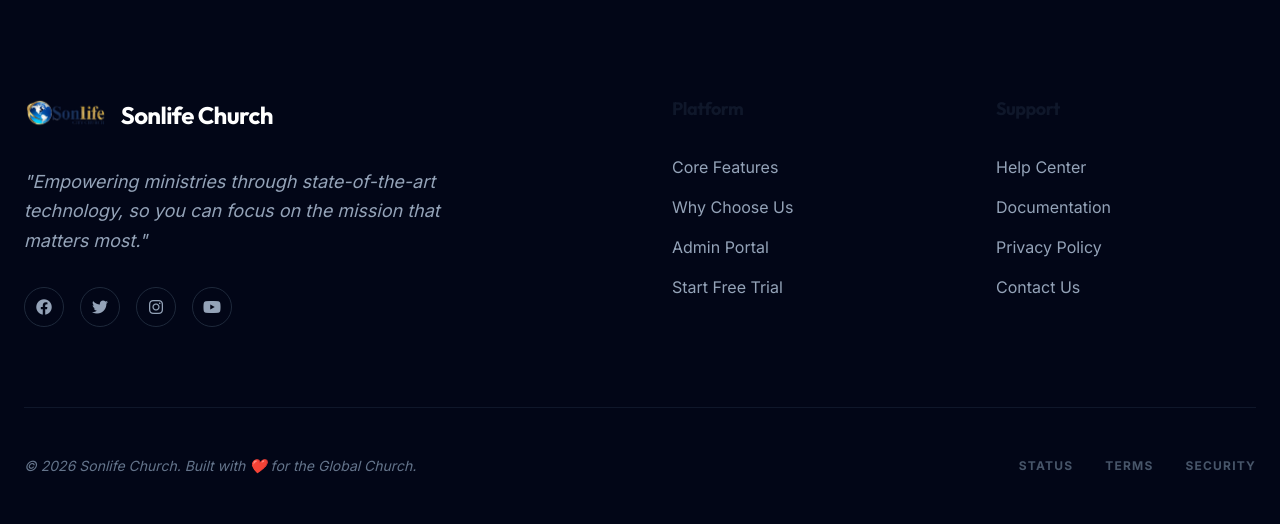
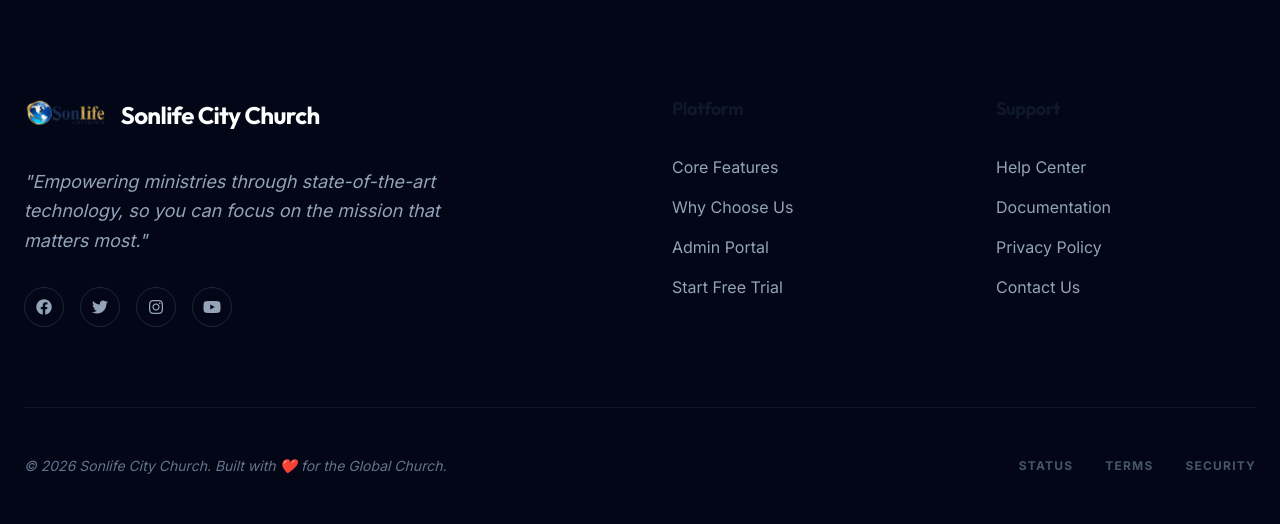
Before and after one commit to CAN-Aidoo/church-cms, a Laravel app: page / in a window 1280 px wide. Shown: the part 3517-4041 px from the top of the page. Run offline with Laravel 10, Linux system fonts and the light colour scheme; style sheets or scripts are compiled from the project's sources; settings files or empty folders that the repository lacks are supplied.

Commit message:
fix: Rename from Sonlife Church to Sonlife City Church
Updated all references across:
- .env.production.example
- CLAUDE.md
- Dockerfile
- docs/deployment/DEPLOYMENT_GUIDE.md
- render.yaml
- resources/views/auth/login.blade.php
- resources/views/auth/register.blade.php
- resources/views/components/sidebar.blade.php
- resources/views/welcome.blade.php

Co-Authored-By: Claude Opus 4.5 <noreply@anthropic.com>

```diff
--- a/render.yaml
+++ b/render.yaml
@@ -6,7 +6,7 @@ services:
     healthCheckPath: /
     envVars:
       - key: APP_NAME
-        value: "Sonlife Church CMS"
+        value: "Sonlife City Church CMS"
       - key: APP_ENV
         value: production
       - key: APP_DEBUG
@@ -65,7 +65,7 @@ services:
       - key: MAIL_FROM_ADDRESS
         sync: false
       - key: MAIL_FROM_NAME
-        value: "Sonlife Church"
+        value: "Sonlife City Church"
       # Church Configuration
       - key: CHURCH_NAME
         value: "Sonlife City Church"
--- a/resources/views/auth/login.blade.php
+++ b/resources/views/auth/login.blade.php
@@ -24,7 +24,7 @@
             <div class="flex justify-center mb-8">
                 <div class="w-20 h-20 bg-white rounded-2xl shadow-lg flex items-center justify-center">
                     <img src="{{ asset('images/sonlife-logo.png') }}"
-                         alt="Sonlife Church"
+                         alt="Sonlife City Church"
                          class="h-16 w-auto">
                 </div>
             </div>
--- a/resources/views/auth/register.blade.php
+++ b/resources/views/auth/register.blade.php
@@ -14,11 +14,11 @@
             <div class="text-center">
                 <div class="mx-auto h-20 w-20 rounded-2xl bg-white shadow-lg flex items-center justify-center">
                     <img src="{{ asset('images/sonlife-logo.png') }}"
-                         alt="Sonlife Church"
+                         alt="Sonlife City Church"
                          class="h-16 w-auto">
                 </div>
                 <h2 class="mt-6 text-3xl font-bold text-gradient-blue-gold">
-                    Sonlife Church
+                    Sonlife City Church
                 </h2>
                 <p class="mt-2 text-sm text-gray-600">
                     Create your account
--- a/resources/views/components/sidebar.blade.php
+++ b/resources/views/components/sidebar.blade.php
@@ -20,7 +20,7 @@
     <!-- Logo -->
     <div class="flex items-center justify-center mt-8 mb-8">
         <img src="{{ asset('images/sonlife-logo.png') }}"
-             alt="Sonlife Church"
+             alt="Sonlife City Church"
              class="h-12 w-auto">
     </div>
 
--- a/resources/views/welcome.blade.php
+++ b/resources/views/welcome.blade.php
@@ -4,9 +4,9 @@
     <meta charset="UTF-8">
     <meta name="viewport" content="width=device-width, initial-scale=1.0">
     <meta name="csrf-token" content="{{ csrf_token() }}">
-    <meta name="description" content="Sonlife Church - Empowering Ministry Through Technology. Comprehensive church management platform for member management, attendance tracking, financial management, and more. Built specifically for modern ministries.">
+    <meta name="description" content="Sonlife City Church - Empowering Ministry Through Technology. Comprehensive church management platform for member management, attendance tracking, financial management, and more. Built specifically for modern ministries.">
 
-    <title>Sonlife Church - Empowering Ministry Through Technology</title>
+    <title>Sonlife City Church - Empowering Ministry Through Technology</title>
 
     <!-- Fonts -->
     <link rel="preconnect" href="https://fonts.googleapis.com">
@@ -34,9 +34,9 @@
             <div class="glass rounded-2xl px-6 py-4 flex justify-between items-center shadow-soft">
                 <a href="/" class="flex items-center gap-3 group">
                     <img src="{{ asset('images/sonlife-logo.png') }}"
-                         alt="Sonlife Church"
+                         alt="Sonlife City Church"
                          class="h-10 w-auto group-hover:scale-110 transition-transform duration-300">
-                    <span class="text-2xl font-heading font-black tracking-tight text-slate-800">Sonlife Church</span>
+                    <span class="text-2xl font-heading font-black tracking-tight text-slate-800">Sonlife City Church</span>
                 </a>
 
                 <!-- Desktop Links -->
@@ -97,7 +97,7 @@
                         Through <span class="text-gradient-premium">Technology</span>
                     </h1>
                     <p class="text-lg md:text-xl text-slate-600 leading-relaxed mb-10 max-w-xl">
-                        Sonlife Church is your complete management solution designed to help you focus on what matters most—building community and spreading faith. Streamline operations with intuitive tools.
+                        Sonlife City Church is your complete management solution designed to help you focus on what matters most—building community and spreading faith. Streamline operations with intuitive tools.
                     </p>
                     <div class="flex flex-col sm:flex-row gap-4">
                         <a href="{{ route('register') }}" class="btn btn-primary px-8 py-4 text-lg">
@@ -258,7 +258,7 @@
     <section id="benefits" class="py-24 bg-slate-50">
         <div class="container mx-auto px-6">
             <div class="max-w-3xl mx-auto text-center mb-20">
-                <span class="badge badge-warning px-4 py-2 mb-6">Why {{ config('app.name', 'Sonlife Church') }}</span>
+                <span class="badge badge-warning px-4 py-2 mb-6">Why {{ config('app.name', 'Sonlife City Church') }}</span>
                 <h2 class="text-4xl md:text-5xl font-heading font-black text-slate-900 mb-6">Built for Modern Ministries</h2>
                 <p class="text-lg text-slate-600">Experience the difference with our comprehensive, secure, and easy-to-use platform</p>
             </div>
@@ -297,7 +297,7 @@
         <div class="container mx-auto px-6 relative z-10 text-center text-white">
             <h2 class="text-4xl md:text-6xl font-heading font-black mb-8 animate-fade-in">Ready to Transform Your Ministry?</h2>
             <p class="text-xl md:text-2xl opacity-90 mb-12 max-w-3xl mx-auto leading-relaxed">
-                Join hundreds of churches worldwide using Sonlife Church to streamline operations and engage their communities more effectively
+                Join hundreds of churches worldwide using Sonlife City Church to streamline operations and engage their communities more effectively
             </p>
             <div class="flex flex-col sm:flex-row gap-6 justify-center animate-slide-up">
                 <a href="{{ route('register') }}" class="btn bg-white text-primary-700 px-10 py-5 text-xl font-bold hover:bg-slate-50 hover:scale-105 transition-all shadow-2xl">
@@ -317,9 +317,9 @@
                 <div class="lg:col-span-2">
                     <div class="flex items-center gap-3 mb-8">
                         <img src="{{ asset('images/sonlife-logo.png') }}"
-                             alt="Sonlife Church"
+                             alt="Sonlife City Church"
                              class="h-10 w-auto">
-                        <span class="text-2xl font-heading font-black tracking-tight">Sonlife Church</span>
+                        <span class="text-2xl font-heading font-black tracking-tight">Sonlife City Church</span>
                     </div>
                     <p class="text-slate-400 text-lg leading-relaxed max-w-md mb-8 italic">
                         "Empowering ministries through state-of-the-art technology, so you can focus on the mission that matters most."
@@ -355,7 +355,7 @@
             </div>
 
             <div class="pt-12 border-t border-slate-900 flex flex-col md:flex-row justify-between items-center gap-6">
-                <p class="text-slate-500 text-sm italic">&copy; {{ date('Y') }} Sonlife Church. Built with ❤️ for the Global Church.</p>
+                <p class="text-slate-500 text-sm italic">&copy; {{ date('Y') }} Sonlife City Church. Built with ❤️ for the Global Church.</p>
                 <div class="flex items-center gap-8 text-xs font-bold text-slate-600 uppercase tracking-widest">
                     <a href="#">Status</a>
                     <a href="#">Terms</a>
```
Also changed, not shown: CLAUDE.md (+1 -1 lines), docs/deployment/DEPLOYMENT_GUIDE.md (+3 -3 lines), 2 other files.
